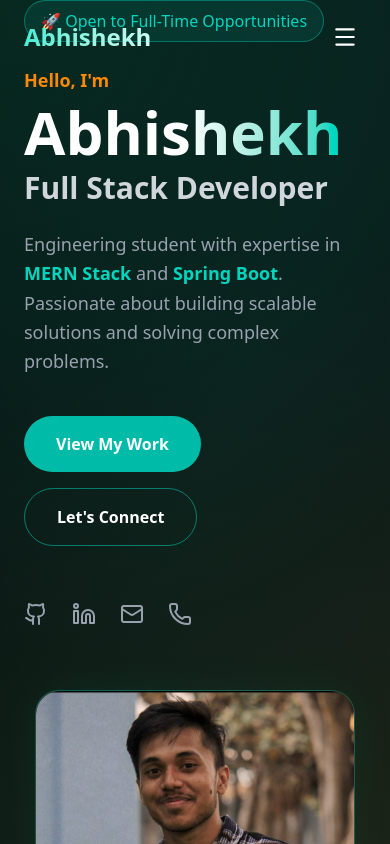
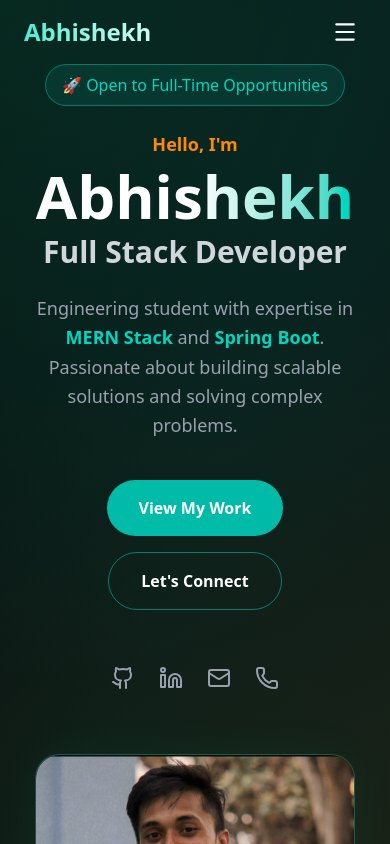
Before and after one commit to Abhiyb/my-portfolio, a React (Vite) app: page / in a window 390 px wide. Shown: the top 844 px of the page. Built offline with nearby package versions, Linux system fonts and the light colour scheme.

Commit message:
changed hero and navbar

```diff
--- a/src/components/Hero.jsx
+++ b/src/components/Hero.jsx
@@ -12,7 +12,7 @@ const Hero = () => {
   return (
     <section
       id="hero"
-      className="min-h-screen flex items-center justify-center px-6 lg:px-20 bg-gradient-to-br from-[#07110f] via-[#081b1a] to-[#0d1a18] text-white relative overflow-hidden"
+      className="min-h-screen flex items-center justify-center px-6 lg:px-20 bg-gradient-to-br from-[#07110f] via-[#081b1a] to-[#0d1a18] text-white relative overflow-hidden pt-16 lg:pt-0" // Added pt-16 for mobile to clear Navbar
     >
       {/* Background effects */}
       <div className="absolute inset-0 bg-[radial-gradient(circle_at_top_left,_rgba(0,255,180,0.1),_transparent_60%)]" />
@@ -20,15 +20,13 @@ const Hero = () => {
 
       <div className="relative z-10 grid lg:grid-cols-2 items-center gap-16 max-w-7xl mx-auto">
         {/* Left Section */}
-        <div className="space-y-6">
-          <div className="inline-flex items-center gap-2 px-4 py-2 border border-teal-400/40 rounded-full bg-teal-400/10 text-teal-400 font-medium">
+        <div className="space-y-6 text-center lg:text-left">
+          <div className="inline-flex items-center justify-center lg:justify-start gap-2 px-4 py-2 border border-teal-400/40 rounded-full bg-teal-400/10 text-teal-400 font-medium">
             🚀 Open to Full-Time Opportunities
           </div>
 
           <div>
-            <p className="text-orange-400 text-lg font-semibold mb-2">
-              Hello, I'm
-            </p>
+            <p className="text-orange-400 text-lg font-semibold mb-2">Hello, I'm</p>
             <h1 className="text-6xl lg:text-7xl font-extrabold mb-2">
               <span className="bg-gradient-to-r from-white via-white to-teal-400 bg-clip-text text-transparent">
                 Abhishekh
@@ -48,7 +46,7 @@ const Hero = () => {
           </p>
 
           {/* Buttons */}
-          <div className="flex flex-wrap gap-4 pt-4">
+          <div className="flex flex-wrap gap-4 pt-4 justify-center lg:justify-start">
             <button
               onClick={() => scrollToSection("projects")}
               className="px-8 py-4 bg-teal-500 text-white font-semibold rounded-full hover:bg-teal-600 hover:shadow-[0_0_20px_rgba(45,212,191,0.4)] transition-all"
@@ -64,7 +62,7 @@ const Hero = () => {
           </div>
 
           {/* Social Icons */}
-          <div className="flex items-center gap-6 pt-8 text-gray-400">
+          <div className="flex items-center gap-6 pt-8 justify-center lg:justify-start text-gray-400">
             <a
               href="https://github.com/Abhiyb"
               target="_blank"
--- a/src/components/Navbar.jsx
+++ b/src/components/Navbar.jsx
@@ -35,7 +35,7 @@ const Navbar = () => {
           : "bg-transparent"
       }`}
     >
-      <div className="max-w-7xl mx-auto px-6 py-4 flex items-center justify-between">
+      <div className="max-w-7xl mx-auto px-6 py-4 flex items-center justify-between h-16 md:h-20"> {/* Fixed height for consistency */}
         {/* Logo */}
         <button
           onClick={() => scrollToSection("hero")}
```
